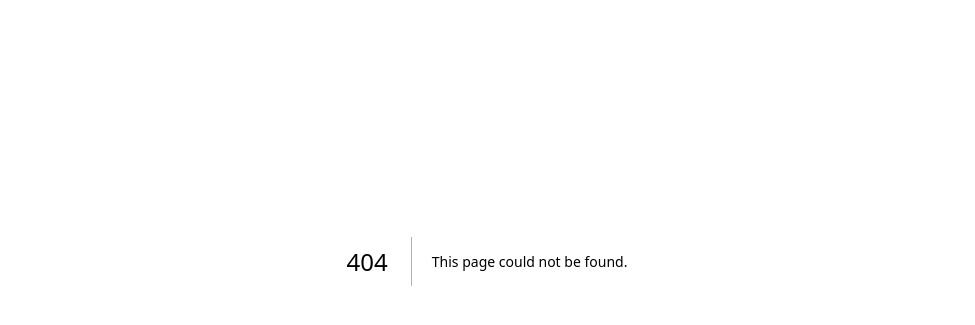
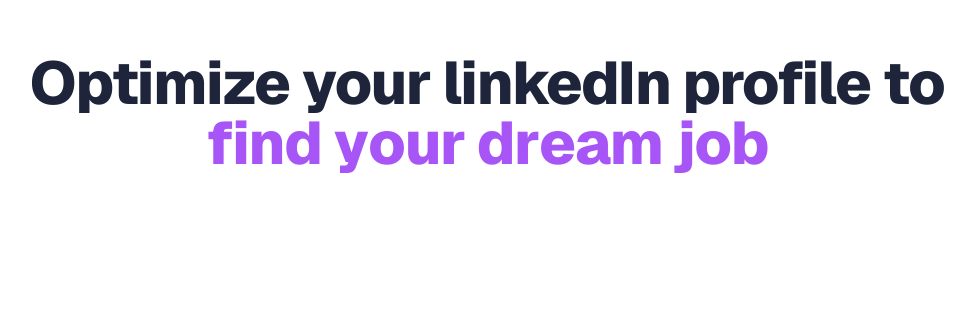
Before and after one commit to lnk00/Template-saas, a Next.js app: page /landing in a window 1280 px wide. Before the commit this address had no page. Shown: the part 139-464 px from the top of the page, without its empty margins (153-1128 px from the left). Built offline with nearby package versions, Linux system fonts and the light colour scheme.

Commit message:
start landing page design

```diff
--- /dev/null
+++ b/app/landing/page.tsx
@@ -0,0 +1,23 @@
+import { Container } from "@/components/ui/container";
+import { FlipWords } from "@/components/ui/flip-words";
+
+export default async function Landing() {
+  return (
+    <main vaul-drawer-wrapper="" className="w-full relative">
+      <Container className="pt-48 flex flex-col items-center">
+        <h1 className="scroll-m-20 text-4xl font-extrabold tracking-tight lg:text-6xl">
+          Optimize your linkedIn profile to
+        </h1>
+        <div>
+          <FlipWords
+            words={[
+              "engage your audience",
+              "find your dream job",
+              "sell your product",
+            ]}
+          ></FlipWords>
+        </div>
+      </Container>
+    </main>
+  );
+}
--- a/app/layout.tsx
+++ b/app/layout.tsx
@@ -1,10 +1,8 @@
 import type { Metadata } from "next";
-import { Inter } from "next/font/google";
 import "./globals.css";
 import { TooltipProvider } from "@/components/ui/tooltip";
 import { Provider as StoreProvider } from "jotai";
-
-const inter = Inter({ subsets: ["latin"] });
+import { GeistSans } from "geist/font/sans";
 
 export const metadata: Metadata = {
   title: "Vecko",
@@ -20,7 +18,7 @@
     <html lang="en">
       <StoreProvider>
         <TooltipProvider delayDuration={0}>
-          <body className={inter.className}>{children}</body>
+          <body className={GeistSans.className}>{children}</body>
         </TooltipProvider>
       </StoreProvider>
     </html>
--- a/components/login-form.tsx
+++ b/components/login-form.tsx
@@ -5,6 +5,7 @@
 import {
   IconBrandApple,
   IconBrandGithub,
+  IconBrandLinkedin,
   IconBrandNotion,
 } from "@tabler/icons-react";
 import {
@@ -48,29 +49,9 @@
             className=" relative group/btn flex space-x-2 items-center justify-start px-4 w-full rounded-md h-10 font-medium shadow-input bg-slate-50 dark:bg-slate-900 dark:shadow-[0px_0px_1px_1px_var(--slate-800)]"
             formAction={LoginWithGithub}
           >
-            <IconBrandGithub className="h-4 w-4 text-slate-800 dark:text-slate-300" />
+            <IconBrandLinkedin className="h-4 w-4 text-slate-800 dark:text-slate-300" />
             <span className="text-slate-700 dark:text-slate-300 text-sm">
-              GitHub
-            </span>
-            <BottomGradient />
-          </button>
-          <button
-            className=" relative group/btn flex space-x-2 items-center justify-start px-4 w-full rounded-md h-10 font-medium shadow-input bg-slate-50 dark:bg-slate-900 dark:shadow-[0px_0px_1px_1px_var(--slate-800)]"
-            formAction={LoginWithApple}
-          >
-            <IconBrandApple className="h-4 w-4 text-slate-800 dark:text-slate-300" />
-            <span className="text-slate-700 dark:text-slate-300 text-sm">
-              Apple
-            </span>
-            <BottomGradient />
-          </button>
-          <button
-            className=" relative group/btn flex space-x-2 items-center justify-start px-4 w-full rounded-md h-10 font-medium shadow-input bg-slate-50 dark:bg-slate-900 dark:shadow-[0px_0px_1px_1px_var(--slate-800)]"
-            formAction={LoginWithNotion}
-          >
-            <IconBrandNotion className="h-4 w-4 text-slate-800 dark:text-slate-300" />
-            <span className="text-slate-700 dark:text-slate-300 text-sm">
-              Notion
+              Connect with LinkedIn
             </span>
             <BottomGradient />
           </button>
--- /dev/null
+++ b/components/ui/flip-words.tsx
@@ -0,0 +1,84 @@
+"use client";
+import React, { useCallback, useEffect, useState } from "react";
+import { AnimatePresence, motion } from "framer-motion";
+import { cn } from "@/lib/utils";
+
+export const FlipWords = ({
+  words,
+  duration = 3000,
+  className,
+}: {
+  words: string[];
+  duration?: number;
+  className?: string;
+}) => {
+  const [currentWord, setCurrentWord] = useState(words[0]);
+  const [isAnimating, setIsAnimating] = useState<boolean>(false);
+
+  const startAnimation = useCallback(() => {
+    const word = words[words.indexOf(currentWord) + 1] || words[0];
+    setCurrentWord(word);
+    setIsAnimating(true);
+  }, [currentWord, words]);
+
+  useEffect(() => {
+    if (!isAnimating)
+      setTimeout(() => {
+        startAnimation();
+      }, duration);
+  }, [isAnimating, duration, startAnimation]);
+
+  return (
+    <AnimatePresence
+      onExitComplete={() => {
+        setIsAnimating(false);
+      }}
+    >
+      <motion.div
+        initial={{
+          opacity: 0,
+          y: 10,
+        }}
+        animate={{
+          opacity: 1,
+          y: 0,
+        }}
+        transition={{
+          duration: 0.4,
+          ease: "easeInOut",
+          type: "spring",
+          stiffness: 100,
+          damping: 10,
+        }}
+        exit={{
+          opacity: 0,
+          y: -40,
+          x: 40,
+          filter: "blur(8px)",
+          scale: 2,
+          position: "absolute",
+        }}
+        className={cn(
+          "z-10 scroll-m-20 text-4xl font-extrabold tracking-tight lg:text-6xl text-purple-500",
+          className,
+        )}
+        key={currentWord}
+      >
+        {currentWord.split("").map((letter, index) => (
+          <motion.span
+            key={currentWord + index}
+            initial={{ opacity: 0, y: 10, filter: "blur(8px)" }}
+            animate={{ opacity: 1, y: 0, filter: "blur(0px)" }}
+            transition={{
+              delay: index * 0.08,
+              duration: 0.4,
+            }}
+            className="inline-block whitespace-pre"
+          >
+            {letter}
+          </motion.span>
+        ))}
+      </motion.div>
+    </AnimatePresence>
+  );
+};
--- a/package.json
+++ b/package.json
@@ -25,6 +25,7 @@
     "clsx": "^2.1.1",
     "dayjs": "^1.11.11",
     "framer-motion": "^11.2.4",
+    "geist": "^1.3.0",
     "input-otp": "^1.2.4",
     "jotai": "^2.8.1",
     "lucide-react": "^0.378.0",
```
Also changed, not shown: 2 other files (tests, documents, lock files or other folders).
